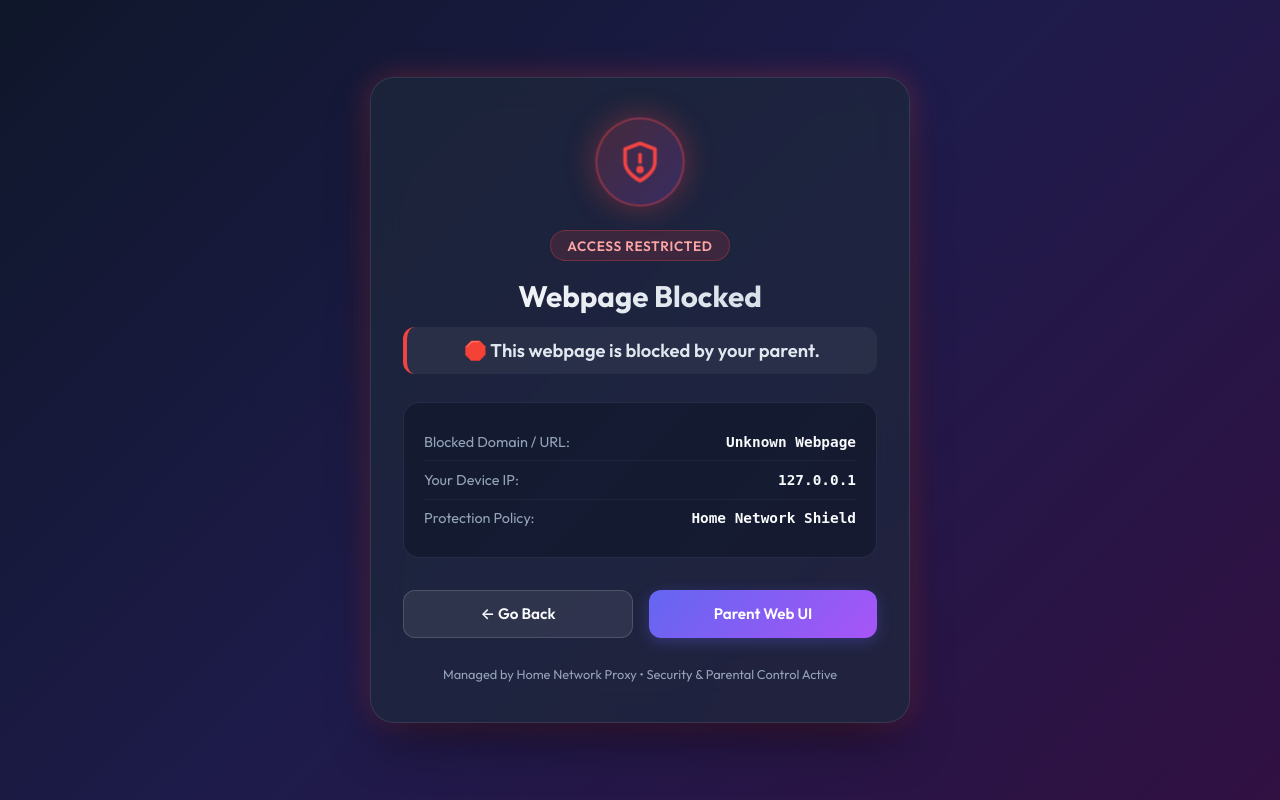
After one commit to 1exii/squid-webui, a Flask app: page /blocked in a window 1280 px wide. The commit adds this page. Run offline with Flask 3, Linux system fonts and the light colour scheme.

Commit message:
feat(webui): add block page and clickable view links for blocklist files

```diff
--- a/webui/app.py
+++ b/webui/app.py
@@ -521,6 +521,13 @@ def index():
     return render_template("index.html")
 
 
+@app.route("/blocked")
+def blocked():
+    domain = request.args.get("domain", "Unknown Webpage")
+    client_ip = request.headers.get("X-Forwarded-For", request.remote_addr).split(",")[0].strip()
+    return render_template("blocked.html", domain=domain, client_ip=client_ip)
+
+
 @app.route("/api/auth/status", methods=["GET"])
 def auth_status():
     client_ip = request.headers.get("X-Forwarded-For", request.remote_addr).split(",")[0].strip()
@@ -592,6 +599,23 @@ def get_blocklists():
             print(f"Error listing blocklists: {e}")
 
     return jsonify({"blocklists": files})
+
+
+@app.route("/api/blocklists/<filename>", methods=["GET"])
+def get_blocklist_content(filename):
+    if not is_authenticated():
+        return jsonify({"error": "Unauthorized"}), 401
+
+    safe_filename = os.path.basename(filename)
+    if not safe_filename.endswith(".txt"):
+        return jsonify({"error": "Invalid blocklist file"}), 400
+
+    filepath = os.path.join(SQUID_BLOCKLIST_DIR, safe_filename)
+    if not os.path.isfile(filepath):
+        return jsonify({"error": "File not found"}), 404
+
+    return send_file(filepath, mimetype="text/plain")
+
 
 
 
--- /dev/null
+++ b/webui/templates/blocked.html
@@ -0,0 +1,262 @@
+<!DOCTYPE html>
+<html lang="en">
+<head>
+    <meta charset="UTF-8">
+    <meta name="viewport" content="width=device-width, initial-scale=1.0">
+    <title>Webpage Blocked | Parental Controls</title>
+    <link rel="preconnect" href="https://fonts.googleapis.com">
+    <link rel="preconnect" href="https://fonts.gstatic.com" crossorigin>
+    <link href="https://fonts.googleapis.com/css2?family=Outfit:wght@300;400;600;700&display=swap" rel="stylesheet">
+    <style>
+        :root {
+            --bg-gradient: linear-gradient(135deg, #0f172a 0%, #1e1b4b 50%, #311042 100%);
+            --card-bg: rgba(30, 41, 59, 0.7);
+            --card-border: rgba(255, 255, 255, 0.1);
+            --text-primary: #f8fafc;
+            --text-secondary: #94a3b8;
+            --accent-red: #ef4444;
+            --accent-red-glow: rgba(239, 68, 68, 0.3);
+            --accent-purple: #a855f7;
+            --btn-bg: linear-gradient(135deg, #6366f1 0%, #a855f7 100%);
+            --btn-hover: linear-gradient(135deg, #4f46e5 0%, #9333ea 100%);
+        }
+
+        * {
+            box-sizing: border-box;
+            margin: 0;
+            padding: 0;
+            font-family: 'Outfit', -apple-system, BlinkMacSystemFont, sans-serif;
+        }
+
+        body {
+            min-height: 100vh;
+            background: var(--bg-gradient);
+            color: var(--text-primary);
+            display: flex;
+            align-items: center;
+            justify-content: center;
+            padding: 1.5rem;
+            overflow-x: hidden;
+        }
+
+        .container {
+            max-width: 540px;
+            width: 100%;
+            background: var(--card-bg);
+            backdrop-filter: blur(16px);
+            -webkit-backdrop-filter: blur(16px);
+            border: 1px solid var(--card-border);
+            border-radius: 24px;
+            padding: 2.5rem 2rem;
+            box-shadow: 0 25px 50px -12px rgba(0, 0, 0, 0.5), 0 0 30px var(--accent-red-glow);
+            text-align: center;
+            animation: fadeIn 0.6s cubic-bezier(0.16, 1, 0.3, 1);
+        }
+
+        @keyframes fadeIn {
+            from {
+                opacity: 0;
+                transform: translateY(20px) scale(0.96);
+            }
+            to {
+                opacity: 1;
+                transform: translateY(0) scale(1);
+            }
+        }
+
+        .icon-wrapper {
+            width: 88px;
+            height: 88px;
+            background: linear-gradient(135deg, rgba(239, 68, 68, 0.2) 0%, rgba(168, 85, 247, 0.2) 100%);
+            border: 2px solid rgba(239, 68, 68, 0.4);
+            border-radius: 50%;
+            display: flex;
+            align-items: center;
+            justify-content: center;
+            margin: 0 auto 1.5rem;
+            box-shadow: 0 0 25px var(--accent-red-glow);
+            animation: pulse 3s infinite ease-in-out;
+        }
+
+        @keyframes pulse {
+            0%, 100% { transform: scale(1); box-shadow: 0 0 25px var(--accent-red-glow); }
+            50% { transform: scale(1.05); box-shadow: 0 0 40px rgba(239, 68, 68, 0.5); }
+        }
+
+        .icon-wrapper svg {
+            width: 44px;
+            height: 44px;
+            stroke: var(--accent-red);
+            stroke-width: 2;
+            fill: none;
+        }
+
+        .badge {
+            display: inline-block;
+            padding: 0.35rem 1rem;
+            background: rgba(239, 68, 68, 0.15);
+            border: 1px solid rgba(239, 68, 68, 0.3);
+            color: #fca5a5;
+            font-size: 0.85rem;
+            font-weight: 600;
+            letter-spacing: 0.05em;
+            text-transform: uppercase;
+            border-radius: 100px;
+            margin-bottom: 1rem;
+        }
+
+        h1 {
+            font-size: 1.85rem;
+            font-weight: 700;
+            margin-bottom: 0.75rem;
+            background: linear-gradient(135deg, #ffffff 0%, #cbd5e1 100%);
+            -webkit-background-clip: text;
+            -webkit-text-fill-color: transparent;
+        }
+
+        .message {
+            font-size: 1.15rem;
+            color: #e2e8f0;
+            font-weight: 600;
+            margin-bottom: 1.75rem;
+            padding: 0.75rem 1rem;
+            background: rgba(255, 255, 255, 0.05);
+            border-radius: 12px;
+            border-left: 4px solid var(--accent-red);
+        }
+
+        .details-card {
+            background: rgba(15, 23, 42, 0.6);
+            border: 1px solid rgba(255, 255, 255, 0.08);
+            border-radius: 16px;
+            padding: 1.25rem;
+            margin-bottom: 2rem;
+            text-align: left;
+        }
+
+        .detail-row {
+            display: flex;
+            justify-content: space-between;
+            align-items: center;
+            padding: 0.6rem 0;
+            font-size: 0.9rem;
+            border-bottom: 1px solid rgba(255, 255, 255, 0.05);
+        }
+
+        .detail-row:last-child {
+            border-bottom: none;
+        }
+
+        .detail-label {
+            color: var(--text-secondary);
+            font-weight: 400;
+        }
+
+        .detail-value {
+            color: var(--text-primary);
+            font-weight: 600;
+            word-break: break-all;
+            max-width: 65%;
+            text-align: right;
+            font-family: monospace;
+        }
+
+        .actions {
+            display: flex;
+            gap: 1rem;
+            justify-content: center;
+        }
+
+        .btn {
+            flex: 1;
+            padding: 0.85rem 1.5rem;
+            border-radius: 12px;
+            font-size: 0.95rem;
+            font-weight: 600;
+            text-decoration: none;
+            cursor: pointer;
+            transition: all 0.25s ease;
+            border: none;
+            display: inline-flex;
+            align-items: center;
+            justify-content: center;
+            gap: 0.5rem;
+        }
+
+        .btn-primary {
+            background: var(--btn-bg);
+            color: white;
+            box-shadow: 0 4px 15px rgba(99, 102, 241, 0.3);
+        }
+
+        .btn-primary:hover {
+            background: var(--btn-hover);
+            transform: translateY(-2px);
+            box-shadow: 0 6px 20px rgba(168, 85, 247, 0.4);
+        }
+
+        .btn-secondary {
+            background: rgba(255, 255, 255, 0.08);
+            color: var(--text-primary);
+            border: 1px solid rgba(255, 255, 255, 0.15);
+        }
+
+        .btn-secondary:hover {
+            background: rgba(255, 255, 255, 0.15);
+            transform: translateY(-2px);
+        }
+
+        .footer {
+            margin-top: 1.75rem;
+            font-size: 0.8rem;
+            color: var(--text-secondary);
+        }
+    </style>
+</head>
+<body>
+    <div class="container">
+        <div class="icon-wrapper">
+            <svg viewBox="0 0 24 24" xmlns="http://www.w3.org/2000/svg">
+                <path d="M12 22s8-4 8-10V5l-8-3-8 3v7c0 6 8 10 8 10z" stroke-linecap="round" stroke-linejoin="round"/>
+                <path d="M12 8v4" stroke-linecap="round"/>
+                <circle cx="12" cy="16" r="1" fill="currentColor"/>
+            </svg>
+        </div>
+
+        <div class="badge">Access Restricted</div>
+        <h1>Webpage Blocked</h1>
+
+        <div class="message">
+            🛑 This webpage is blocked by your parent.
+        </div>
+
+        <div class="details-card">
+            <div class="detail-row">
+                <span class="detail-label">Blocked Domain / URL:</span>
+                <span class="detail-value">{{ domain }}</span>
+            </div>
+            <div class="detail-row">
+                <span class="detail-label">Your Device IP:</span>
+                <span class="detail-value">{{ client_ip }}</span>
+            </div>
+            <div class="detail-row">
+                <span class="detail-label">Protection Policy:</span>
+                <span class="detail-value">Home Network Shield</span>
+            </div>
+        </div>
+
+        <div class="actions">
+            <button class="btn btn-secondary" onclick="window.history.back()">
+                ← Go Back
+            </button>
+            <a href="/" class="btn btn-primary">
+                Parent Web UI
+            </a>
+        </div>
+
+        <div class="footer">
+            Managed by Home Network Proxy &bull; Security & Parental Control Active
+        </div>
+    </div>
+</body>
+</html>
```
Also changed, not shown: webui/static/app.js (+7 -3 lines), webui/static/style.css (+41 -0 lines), 2 other files.
